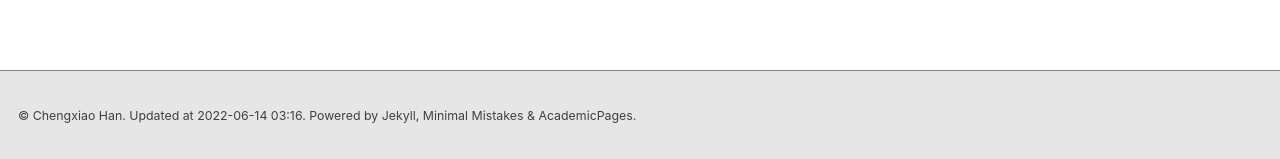
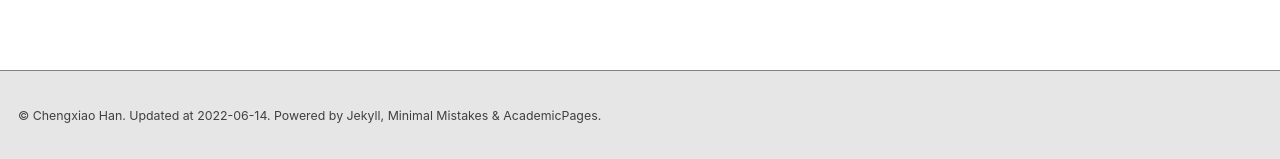
Before and after one commit to rexhancx/rexhan.github.io, a Jekyll site: the page built from _pages/about.md, in a window 1280 px wide and 1120 px high. Shown: the part 958-1117 px from the top of the window. Built offline with Jekyll 4.4.1, drawn with Linux system fonts in a browser that asks for light colours.

Commit message:
Update footer.html

```diff
--- a/_includes/footer.html
+++ b/_includes/footer.html
@@ -1,3 +1,3 @@
 {% include base_path %}
 
-<div class="page__footer-copyright">&copy; {{ site.name | default: site.title }}. Updated at {{ site.time | date: '%Y-%m-%d %H:%M' }}. {{ site.data.ui-text[site.locale].powered_by | default: "Powered by" }} <a href="http://jekyllrb.com" rel="nofollow">Jekyll</a>, <a href="https://mmistakes.github.io/minimal-mistakes/">Minimal Mistakes</a> &amp; <a href="https://github.com/academicpages/academicpages.github.io">AcademicPages</a>.
+<div class="page__footer-copyright">&copy; {{ site.name | default: site.title }}. Updated at {{ site.time | date: '%Y-%m-%d' }}. {{ site.data.ui-text[site.locale].powered_by | default: "Powered by" }} <a href="http://jekyllrb.com" rel="nofollow">Jekyll</a>, <a href="https://mmistakes.github.io/minimal-mistakes/">Minimal Mistakes</a> &amp; <a href="https://github.com/academicpages/academicpages.github.io">AcademicPages</a>.
```
